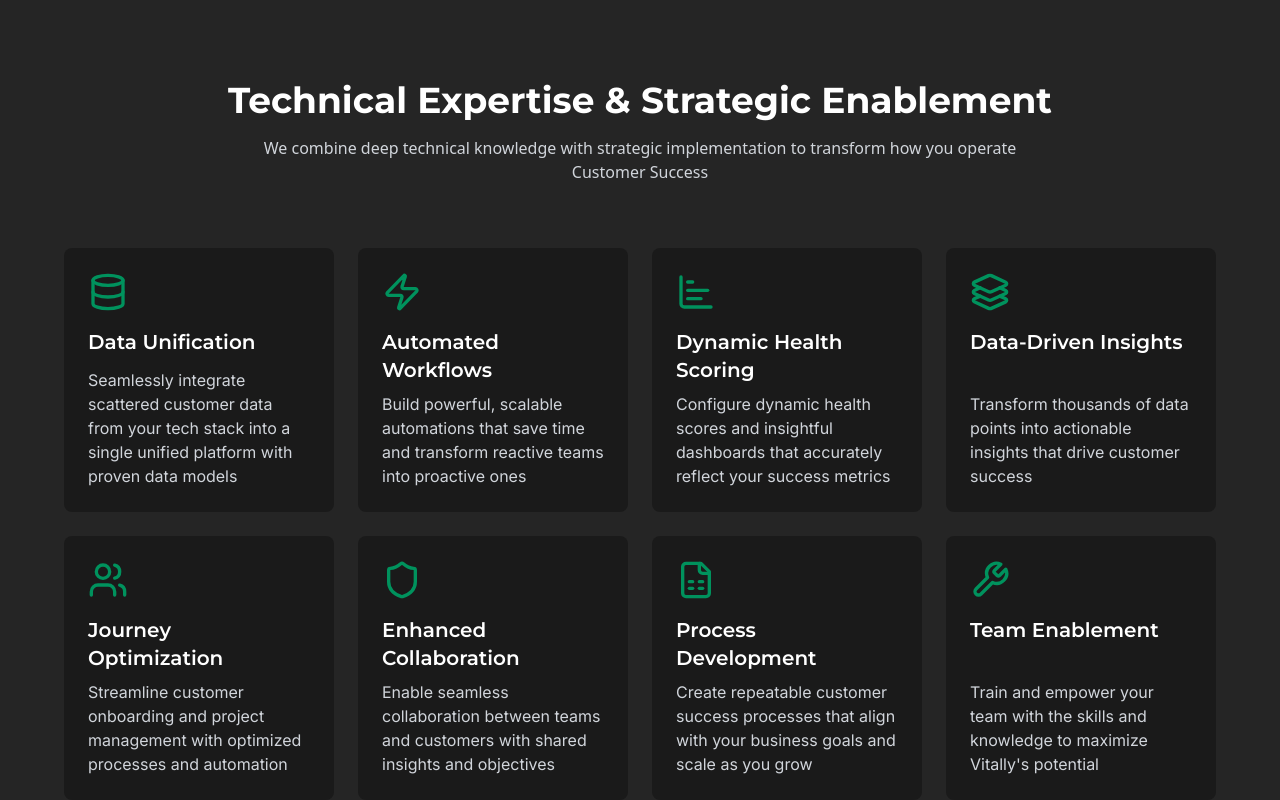
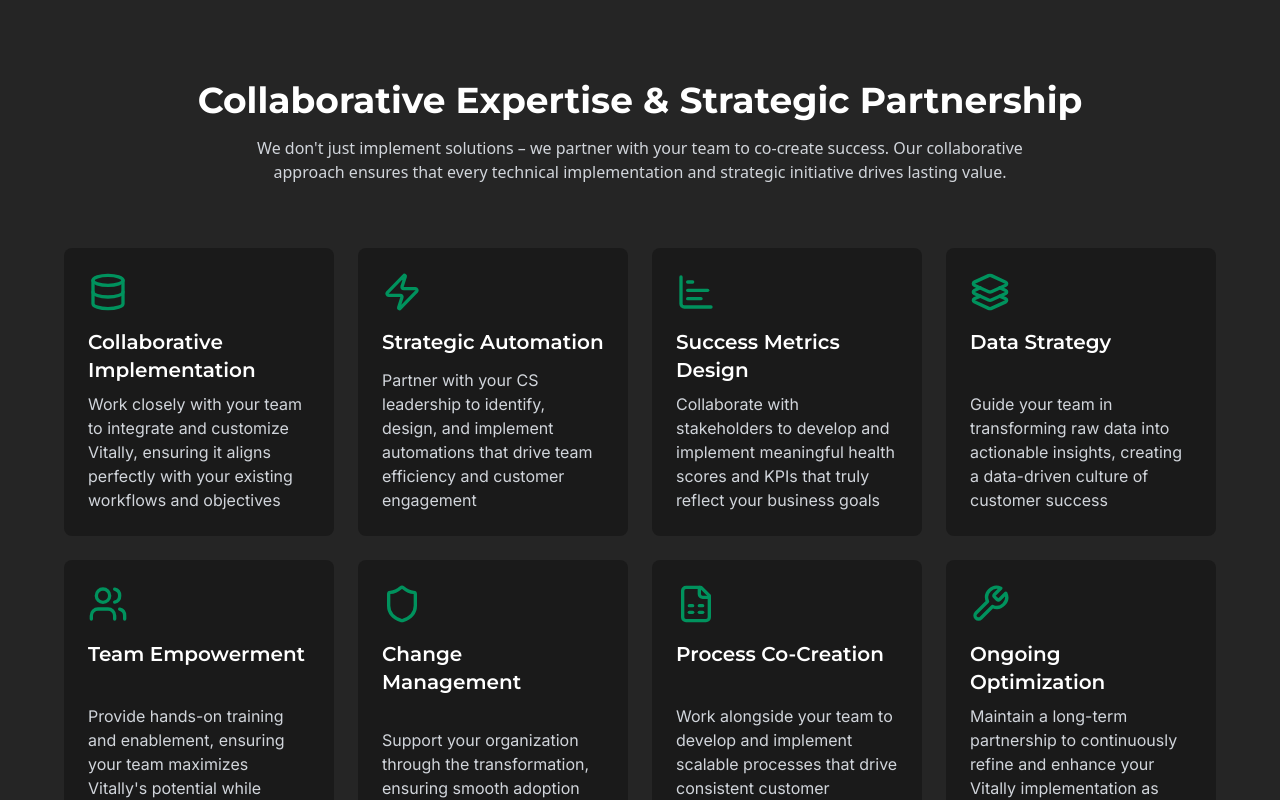
Before and after one commit to nexionly/vitally, a React (Vite) app: page / in a window 1280 px wide. Shown: the part 800-1600 px from the top of the page. Built offline with nearby package versions, Linux system fonts and the light colour scheme.

Commit message:
Add consultant value proposition
Expand website content to discuss consultant value.

```diff
--- a/src/components/Hero.tsx
+++ b/src/components/Hero.tsx
@@ -7,10 +7,10 @@ export const Hero = () => {
     <section className="min-h-screen flex items-center justify-center px-4 bg-dark text-white">
       <div className="max-w-4xl mx-auto text-center">
         <h1 className="font-montserrat text-4xl md:text-6xl font-bold mb-6 animate-fade-up">
-          Turn Your Vitally Investment Into Customer Success
+          Your Strategic Partner for Vitally Success
         </h1>
         <p className="font-inter text-lg md:text-xl text-gray-300 mb-8 animate-fade-up">
-          Get expert technical implementation and optimization that transforms scattered data into actionable insights, manual processes into powerful automations, and siloed teams into collaborative powerhouses
+          Working hand-in-hand with your CS leadership and teams, we transform Vitally from a powerful platform into your competitive advantage. From technical implementation to strategic optimization, we're your dedicated partner in driving customer success excellence.
         </p>
         <Button
           className="bg-primary hover:bg-primary-dark text-white font-semibold py-3 px-6 rounded-md flex items-center gap-2 mx-auto animate-fade-up"
--- a/src/components/Services.tsx
+++ b/src/components/Services.tsx
@@ -4,43 +4,43 @@ import { Database, Zap, ChartBar, Layers3, Users, Shield, FileSpreadsheet, Wrenc
 const services = [
   {
     icon: Database,
-    title: "Data Unification",
-    description: "Seamlessly integrate scattered customer data from your tech stack into a single unified platform with proven data models"
+    title: "Collaborative Implementation",
+    description: "Work closely with your team to integrate and customize Vitally, ensuring it aligns perfectly with your existing workflows and objectives"
   },
   {
     icon: Zap,
-    title: "Automated Workflows",
-    description: "Build powerful, scalable automations that save time and transform reactive teams into proactive ones"
+    title: "Strategic Automation",
+    description: "Partner with your CS leadership to identify, design, and implement automations that drive team efficiency and customer engagement"
   },
   {
     icon: ChartBar,
-    title: "Dynamic Health Scoring",
-    description: "Configure dynamic health scores and insightful dashboards that accurately reflect your success metrics"
+    title: "Success Metrics Design",
+    description: "Collaborate with stakeholders to develop and implement meaningful health scores and KPIs that truly reflect your business goals"
   },
   {
     icon: Layers3,
-    title: "Data-Driven Insights",
-    description: "Transform thousands of data points into actionable insights that drive customer success"
+    title: "Data Strategy",
+    description: "Guide your team in transforming raw data into actionable insights, creating a data-driven culture of customer success"
   },
   {
     icon: Users,
-    title: "Journey Optimization",
-    description: "Streamline customer onboarding and project management with optimized processes and automation"
+    title: "Team Empowerment",
+    description: "Provide hands-on training and enablement, ensuring your team maximizes Vitally's potential while building internal expertise"
   },
   {
     icon: Shield,
-    title: "Enhanced Collaboration",
-    description: "Enable seamless collaboration between teams and customers with shared insights and objectives"
+    title: "Change Management",
+    description: "Support your organization through the transformation, ensuring smooth adoption and sustainable success"
   },
   {
     icon: FileSpreadsheet,
-    title: "Process Development",
-    description: "Create repeatable customer success processes that align with your business goals and scale as you grow"
+    title: "Process Co-Creation",
+    description: "Work alongside your team to develop and implement scalable processes that drive consistent customer outcomes"
   },
   {
     icon: Wrench,
-    title: "Team Enablement",
-    description: "Train and empower your team with the skills and knowledge to maximize Vitally's potential"
+    title: "Ongoing Optimization",
+    description: "Maintain a long-term partnership to continuously refine and enhance your Vitally implementation as your business evolves"
   }
 ];
 
@@ -49,10 +49,10 @@ export const Services = () => {
     <section className="py-20 px-4 bg-dark-secondary">
       <div className="max-w-6xl mx-auto">
         <h2 className="font-montserrat text-3xl md:text-4xl font-bold text-white text-center mb-4">
-          Technical Expertise & Strategic Enablement
+          Collaborative Expertise & Strategic Partnership
         </h2>
         <p className="text-gray-300 text-center mb-16 max-w-3xl mx-auto">
-          We combine deep technical knowledge with strategic implementation to transform how you operate Customer Success
+          We don't just implement solutions – we partner with your team to co-create success. Our collaborative approach ensures that every technical implementation and strategic initiative drives lasting value.
         </p>
         <div className="grid md:grid-cols-2 lg:grid-cols-4 gap-6">
           {services.map((service) => (
```
